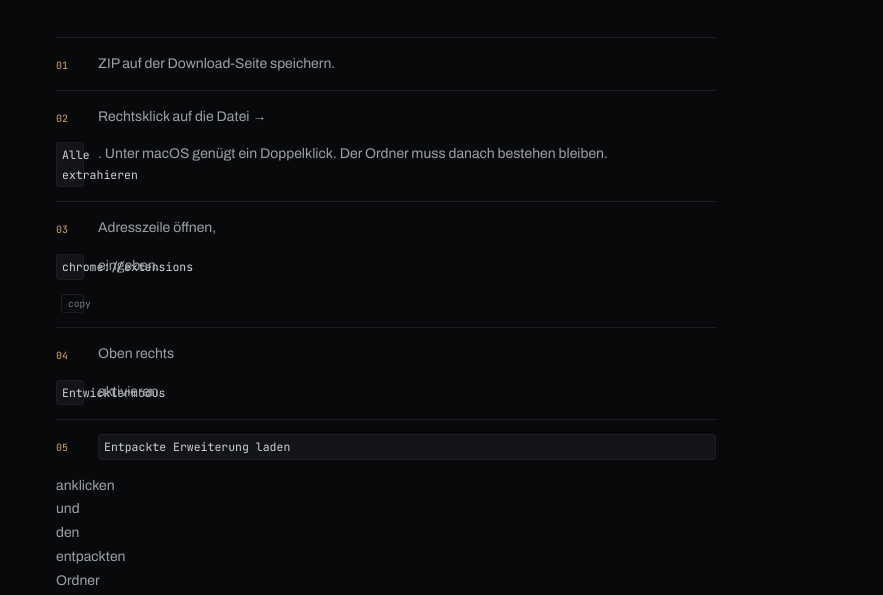
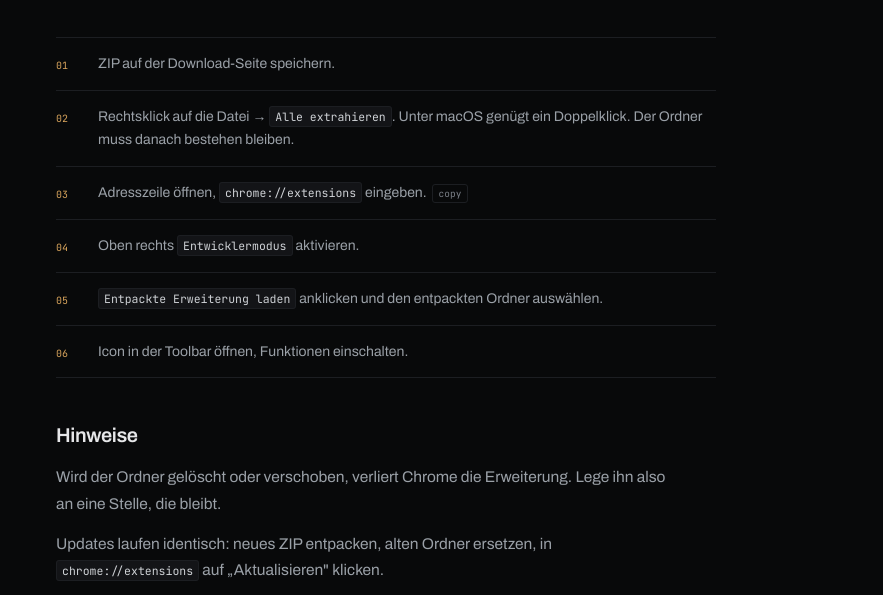
Before and after one commit to CodingLuc111/luca, a plain HTML site: page installation.html in a window 1280 px wide. Shown: the part 205-800 px from the top of the page, without its empty margins (198-1081 px from the left). Drawn offline with Linux system fonts and the light colour scheme.

Commit message:
Update style.css

```diff
--- a/style.css
+++ b/style.css
@@ -46,8 +46,8 @@ ul.feat li{padding:16px 0;border-bottom:1px solid var(--l)}
 ul.feat b{display:block;font-size:14.5px;font-weight:600;margin-bottom:3px}
 ul.feat span{font-size:13.5px;color:var(--d)}
 ol.steps{list-style:none;counter-reset:s;border-top:1px solid var(--l);max-width:660px}
-ol.steps li{counter-increment:s;display:grid;grid-template-columns:28px 1fr;gap:14px;padding:14px 0;border-bottom:1px solid var(--l);color:var(--m);font-size:14px}
-ol.steps li::before{content:counter(s,decimal-leading-zero);font-family:var(--mono);font-size:10px;color:var(--a);padding-top:5px}
+ol.steps li{counter-increment:s;position:relative;padding:14px 0 14px 42px;border-bottom:1px solid var(--l);color:var(--m);font-size:14px}
+ol.steps li::before{content:counter(s,decimal-leading-zero);position:absolute;left:0;top:19px;font-family:var(--mono);font-size:10px;color:var(--a)}
 code{font-family:var(--mono);font-size:11.5px;background:var(--p2);border:1px solid var(--l);border-radius:3px;padding:2px 5px;color:#cfd2d6}
 .cp{font-family:var(--mono);font-size:9.5px;border:1px solid var(--l);background:none;color:var(--d);border-radius:3px;padding:2px 6px;margin-left:5px;cursor:pointer}
 .cp:hover{color:var(--a);border-color:var(--a)}
```
